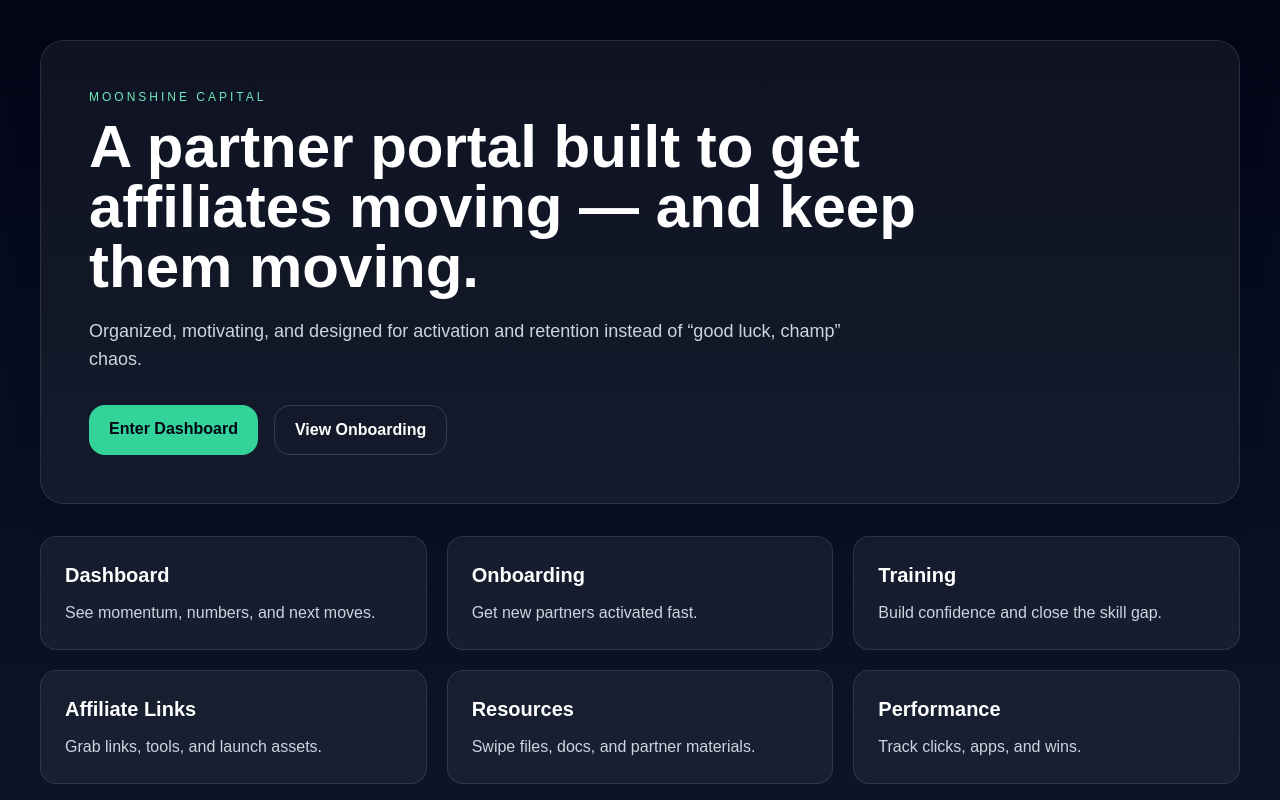
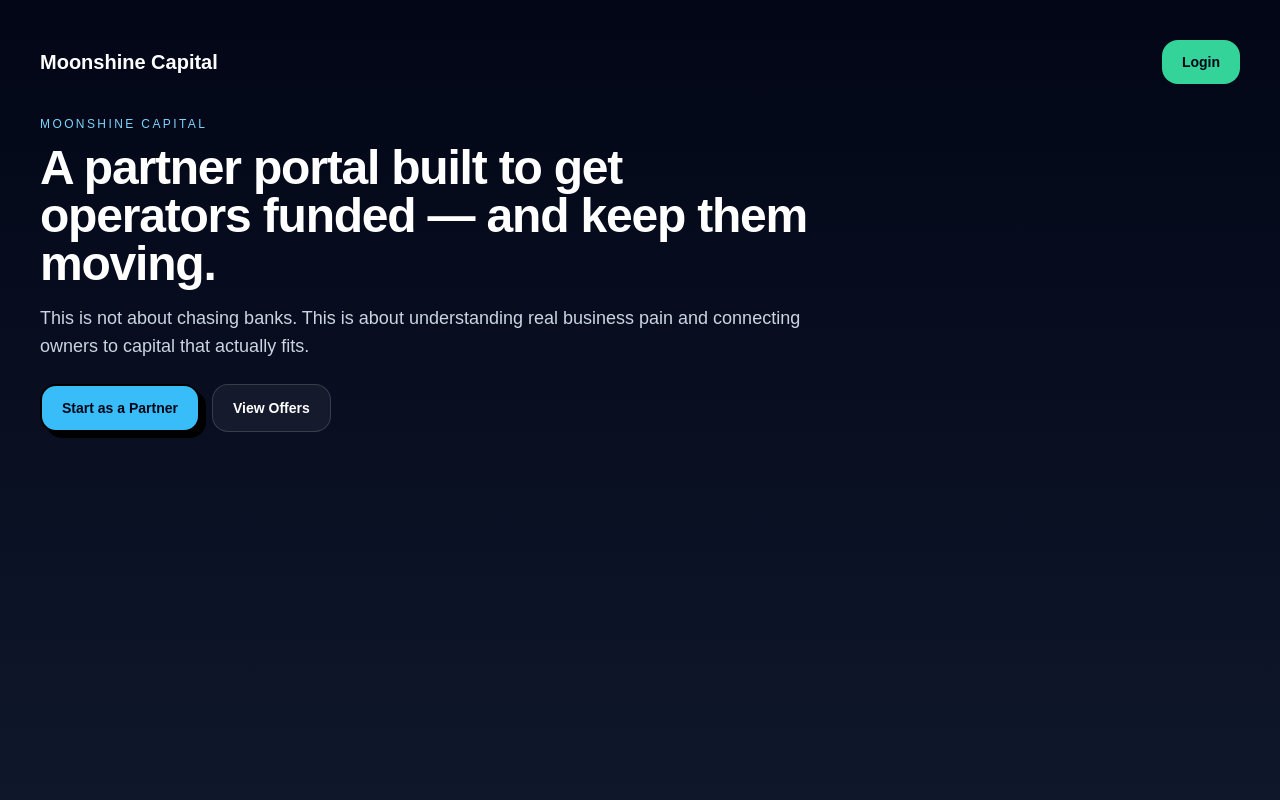
Before and after one commit to JFeimster/partner-portal, a Next.js app: page / in a window 1280 px wide. Shown: the top 800 px of the page. Built offline with nearby package versions, Linux system fonts and the light colour scheme.

Commit message:
Refactor HomePage to use PublicShell and update content
Refactor HomePage component to use PublicShell layout and update content.

```diff
--- a/app/page.tsx
+++ b/app/page.tsx
@@ -1,46 +1,32 @@
-import Link from 'next/link';
+import { PublicShell } from '@/components/layout/public-shell';
+import { Button } from '@/components/ui/button';
 
 export default function HomePage() {
-  const cards = [
-    ['Dashboard', '/dashboard', 'See momentum, numbers, and next moves.'],
-    ['Onboarding', '/onboarding', 'Get new partners activated fast.'],
-    ['Training', '/training', 'Build confidence and close the skill gap.'],
-    ['Affiliate Links', '/affiliate-links', 'Grab links, tools, and launch assets.'],
-    ['Resources', '/resources', 'Swipe files, docs, and partner materials.'],
-    ['Performance', '/performance', 'Track clicks, apps, and wins.'],
-    ['Support', '/support', 'Book help and stay unstuck.'],
-  ];
+  return (
+    <PublicShell>
+      <div className="max-w-3xl">
+        <p className="text-xs uppercase tracking-[0.2em] text-sky-300">
+          Moonshine Capital
+        </p>
 
-  return (
-    <div className="min-h-screen p-6 md:p-10">
-      <div className="mx-auto max-w-7xl">
-        <div className="rounded-3xl border border-white/10 bg-white/5 p-8 shadow-soft md:p-12">
-          <p className="text-xs uppercase tracking-[0.25em] text-emerald-300">Moonshine Capital</p>
-          <h1 className="mt-3 max-w-4xl text-4xl font-bold leading-tight md:text-6xl">
-            A partner portal built to get affiliates moving — and keep them moving.
-          </h1>
-          <p className="mt-5 max-w-3xl text-lg text-slate-300">
-            Organized, motivating, and designed for activation and retention instead of “good luck, champ” chaos.
-          </p>
-          <div className="mt-8 flex flex-wrap gap-4">
-            <Link href="/dashboard" className="rounded-2xl bg-emerald-400 px-5 py-3 font-semibold text-slate-950">
-              Enter Dashboard
-            </Link>
-            <Link href="/onboarding" className="rounded-2xl border border-white/15 px-5 py-3 font-semibold">
-              View Onboarding
-            </Link>
-          </div>
-        </div>
+        <h1 className="mt-3 text-5xl font-black tracking-tight">
+          A partner portal built to get operators funded — and keep them moving.
+        </h1>
 
-        <div className="mt-8 grid gap-5 md:grid-cols-2 xl:grid-cols-3">
-          {cards.map(([title, href, desc]) => (
-            <Link key={href} href={href} className="rounded-2xl border border-white/10 bg-white/5 p-6 transition hover:border-sky-400/30 hover:bg-white/10">
-              <h2 className="text-xl font-semibold">{title}</h2>
-              <p className="mt-3 text-slate-300">{desc}</p>
-            </Link>
-          ))}
+        <p className="mt-4 text-lg text-slate-300">
+          This is not about chasing banks. This is about understanding real business pain and connecting owners to capital that actually fits.
+        </p>
+
+        <div className="mt-6 flex flex-wrap gap-3">
+          <Button href="/become-a-partner" variant="brutal">
+            Start as a Partner
+          </Button>
+
+          <Button href="/offers" variant="secondary">
+            View Offers
+          </Button>
         </div>
       </div>
-    </div>
+    </PublicShell>
   );
 }
```
